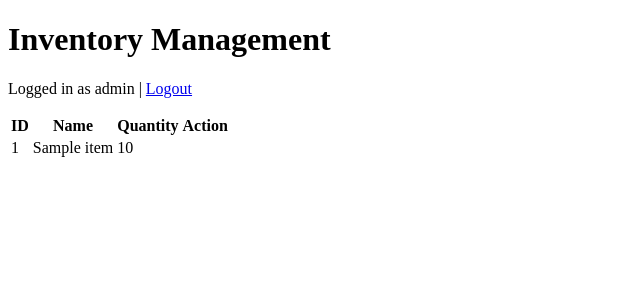
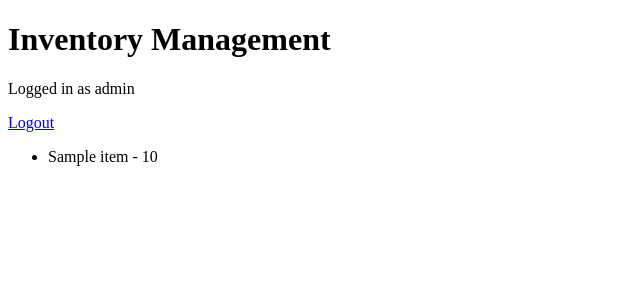
Before and after one commit to Nikkk14/inventory-manager, a Flask app: template templates/index.html in a window 1280 px wide. Shown: the top 300 px of the page, without its empty margins (0-640 px from the left). Run offline with Flask 3, Linux system fonts and the light colour scheme; the template is opened without the code that fills it: most values are stand-ins (such as "Sample title", 1, 10 or a date in 2020).

Commit message:
Update index.html

```diff
--- a/templates/index.html
+++ b/templates/index.html
@@ -1,37 +1,29 @@
 <!DOCTYPE html>
 <html>
 <head>
-    <title>Inventory Manager</title>
+    <title>Inventory</title>
 </head>
 <body>
     <h1>Inventory Management</h1>
-    <p>Logged in as {{ role }} | <a href="/logout">Logout</a></p>
+    <p>Logged in as {{ role }}</p>
+    <a href="{{ url_for('logout') }}">Logout</a>
+
+    <ul>
+    {% for item in items %}
+        <li>{{ item.name }} - {{ item.quantity }}
+            {% if role == 'admin' %}
+                <a href="{{ url_for('delete', item_id=item.id) }}">Delete</a>
+            {% endif %}
+        </li>
+    {% endfor %}
+    </ul>
+
     {% if role == 'admin' %}
-    <form action="/add" method="POST">
-        <input type="text" name="name" placeholder="Item name" required>
+    <form method="POST" action="/add">
+        <input type="text" name="name" placeholder="Item Name" required>
         <input type="number" name="quantity" placeholder="Quantity" required>
-        <button type="submit">Add Item</button>
+        <input type="submit" value="Add Item">
     </form>
     {% endif %}
-    <table>
-        <tr>
-            <th>ID</th>
-            <th>Name</th>
-            <th>Quantity</th>
-            <th>Action</th>
-        </tr>
-        {% for item in items %}
-        <tr>
-            <td>{{ item.id }}</td>
-            <td>{{ item.name }}</td>
-            <td>{{ item.quantity }}</td>
-            <td>
-                {% if role == 'admin' %}
-                <a href="/delete/{{ item.id }}">Delete</a>
-                {% endif %}
-            </td>
-        </tr>
-        {% endfor %}
-    </table>
 </body>
 </html>
```
